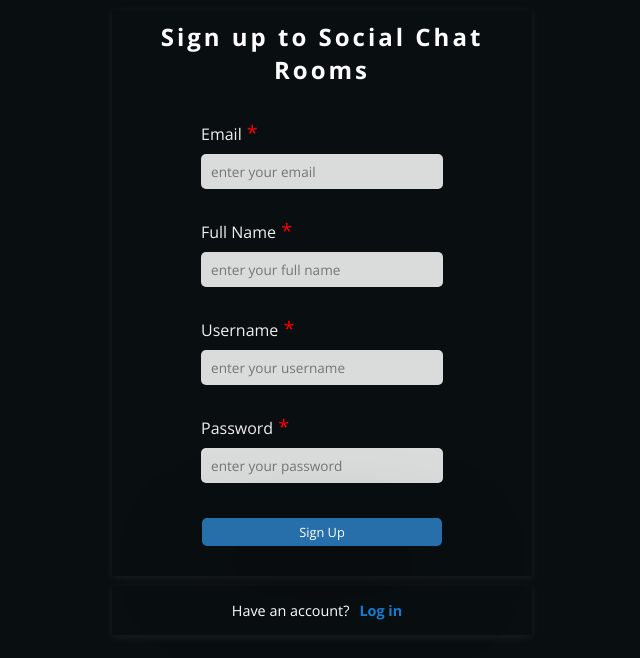
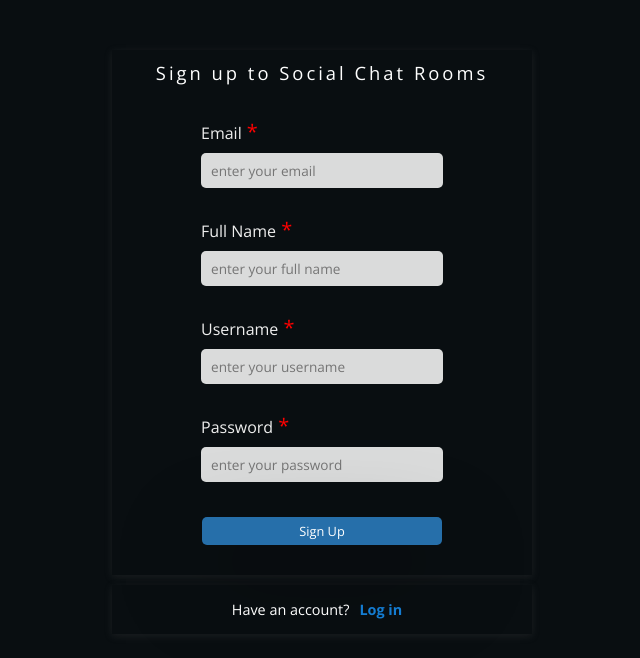
Before and after one commit to ddepu11/social_chat_app, a React app: page /signup in a window 1280 px wide. Shown: the top 658 px of the page, without its empty margins (318-958 px from the left). Built offline with nearby package versions, Linux system fonts and the light colour scheme; no server answers.

Commit message:
style: heading fz and fw

```diff
--- a/src/screens/LogIn/LogIn.jsx
+++ b/src/screens/LogIn/LogIn.jsx
@@ -134,9 +134,10 @@ const Wrapper = styled.section`
 
   .heading {
     text-align: center;
-    font-size: 1.5em;
     letter-spacing: 3px;
     color: #ffffff;
+    font-size: 1.15em;
+    font-weight: 400;
   }
 
   .heading:hover {
--- a/src/screens/SignUp/SignUp.jsx
+++ b/src/screens/SignUp/SignUp.jsx
@@ -143,14 +143,15 @@ const SignUp = () => {
 };
 
 const Wrapper = styled.main`
-  padding: 10px 0;
+  padding: 50px 0;
   flex-direction: column;
 
   .heading {
     text-align: center;
-    font-size: 1.5em;
     letter-spacing: 3px;
     color: #ffffff;
+    font-size: 1.15em;
+    font-weight: 400;
   }
 
   .heading:hover {
```
